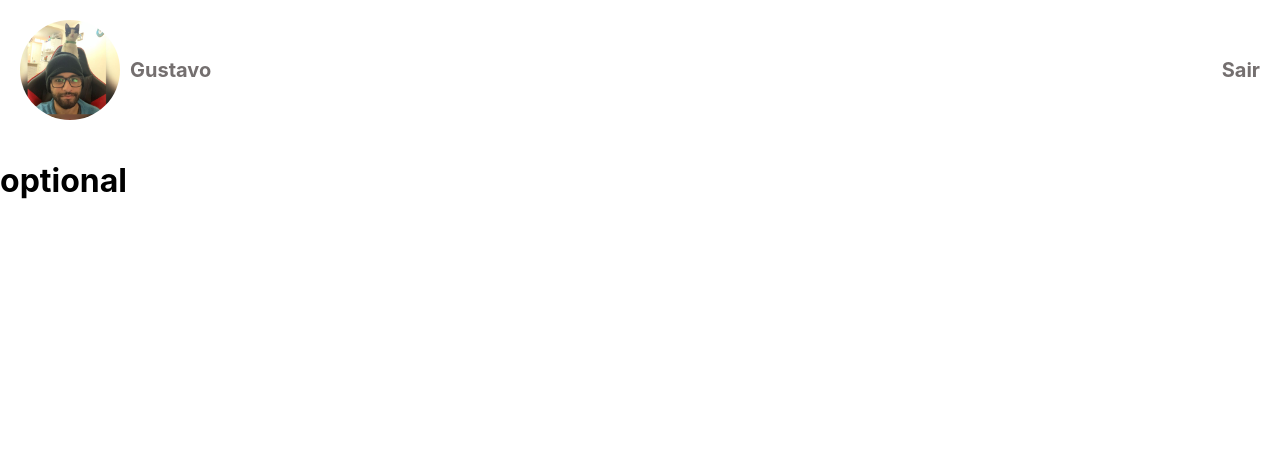
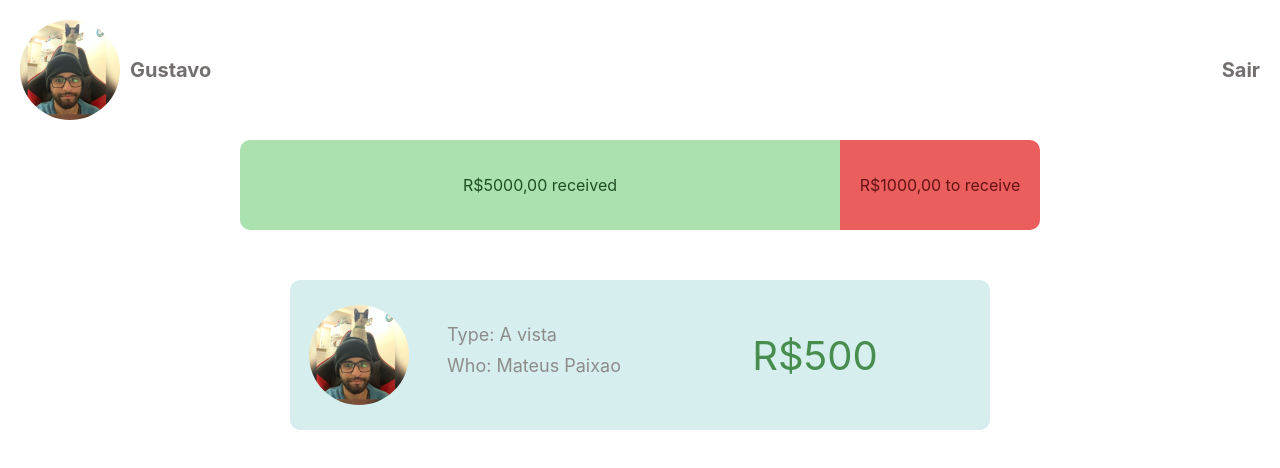
Before and after one commit to Fritola/pay-debits, a React (Create React App) app: page / in a window 1280 px wide. Shown: the top 468 px of the page. Built offline with nearby package versions, Linux system fonts and the light colour scheme.

Commit message:
Debit bar and Debit card component created

```diff
--- /dev/null
+++ b/src/Components/DebitBar/index.tsx
@@ -0,0 +1,17 @@
+import React from 'react';
+import {DebitBarContainer, DebitReceived, DebitToPay} from './styles'
+
+const DebitBar:React.FC = () => {
+    return(
+        <DebitBarContainer>
+            <DebitReceived>
+                <span>R$5000,00 received</span>
+            </DebitReceived>
+            <DebitToPay>
+                <span>R$1000,00 to receive</span>
+            </DebitToPay>
+        </DebitBarContainer>
+    )
+}
+
+export default DebitBar
--- /dev/null
+++ b/src/Components/DebitBar/styles.ts
@@ -0,0 +1,41 @@
+import styled from 'styled-components'
+
+export const DebitBarContainer = styled.div`
+    width: 800px;
+    height: 90px;
+    border-radius: 10px;
+    display: flex;
+    justify-content: center;
+`
+
+export const DebitReceived = styled.div`
+    width: 600px;
+    height: 90px;
+    justify-content: center;
+    align-items: center;
+    display: flex;
+    background: #AAE1AF;
+    border-radius: 10px;
+    border-top-right-radius: 0;
+    border-bottom-right-radius: 0;
+
+    span{
+        color: #204E24
+    }
+`
+
+export const DebitToPay = styled.div`
+    width: 200px;
+    height: 90px;
+    justify-content: center;
+    align-items: center;
+    display: flex;
+    background: #EA5E5E;
+    border-radius: 10px;
+    border-top-left-radius: 0;
+    border-bottom-left-radius: 0;
+
+    span{
+        color: #651313
+    }
+`
--- /dev/null
+++ b/src/Components/DebitCard/index.tsx
@@ -0,0 +1,31 @@
+import React from 'react';
+import {DebitCardContainer, DebitInfoContainer, DebitImage, DebitContainer, DebitValue} from './styles'
+import profileImage from '../../assets/profile.jpeg'
+
+interface DebitProps{
+    image: string;
+    type: string;
+    who: string;
+    value: string;
+}
+
+const DebitCard:React.FC<DebitProps> = ({image, type, who, value}) => {
+    console.log(image)
+    return(
+        <DebitCardContainer>
+            <DebitInfoContainer>
+                <DebitImage src={image}/>
+
+                <DebitContainer>
+                    <span>Type: {type} </span>
+                    <span>Who: {who}</span>
+                </DebitContainer>
+            </DebitInfoContainer>
+            <DebitValue>
+                <span>R${value}</span>
+            </DebitValue>
+        </DebitCardContainer>
+    )
+}
+
+export default DebitCard
--- /dev/null
+++ b/src/Components/DebitCard/styles.ts
@@ -0,0 +1,46 @@
+import styled from 'styled-components'
+
+export const DebitCardContainer = styled.div`
+    background: #D6EFEE;
+    width: 700px;
+    height: 150px;
+    border-radius: 10px;
+    display: flex;
+    align-items: center;
+`
+
+export const DebitInfoContainer = styled.div`
+    display: flex;
+    align-items: center;
+    width: 50%;
+    justify-content: space-around;
+
+`
+
+export const DebitImage = styled.img`
+    width: 100px;
+    height: 100px;
+    border-radius: 50px;
+`
+
+export const DebitContainer = styled.div`
+    display: flex;
+    flex-direction: column;
+
+    span{
+        color: #8E8B8B;
+        margin-bottom: 10px;
+        font-size: 18px;
+    }
+`
+
+export const DebitValue = styled.div`
+    width: 50%;
+    justify-content: center;
+    display: flex;
+
+    span{
+        color: #478E4E;
+        font-size: 40px;
+    }
+`
--- a/src/Components/Header/index.tsx
+++ b/src/Components/Header/index.tsx
@@ -4,6 +4,8 @@ import profileImage from '../../assets/profile.jpeg'
 
 
 const Header:React.FC = () => {
+
+    //TODO get user info
     return(
 
         <HeaderContainer>
--- a/src/Screens/Home/index.tsx
+++ b/src/Screens/Home/index.tsx
@@ -1,13 +1,23 @@
 import React from 'react';
 import Header from '../../Components/Header';
+import DebitBar from '../../Components/DebitBar';
+import {DebitContainer, DebitCardContainer} from './styles'
+import DebitCard from '../../Components/DebitCard';
+import profileImage from '../../assets/profile.jpeg'
 
 const Home:React.FC = () => {
     return(
         <>
         <Header/>
-        <div>
-            <h1>optional</h1>
-        </div>
+
+        <DebitContainer>
+            <DebitBar />
+        </DebitContainer>
+
+        <DebitCardContainer>
+            <DebitCard image={profileImage} type="A vista" who="Mateus Paixao" value="500"/>
+        </DebitCardContainer>
+
         </>
     )
 }
--- a/src/Screens/Home/styles.ts
+++ b/src/Screens/Home/styles.ts
@@ -1 +1,15 @@
 import styled from 'styled-components'
+
+
+export const DebitContainer = styled.div`
+    display: flex;
+    justify-content: center;
+    align-items: center;
+`
+
+export const DebitCardContainer = styled.div`
+    margin-top: 50px;
+    display: flex;
+    justify-content: center;
+    align-items: center;
+`
```
